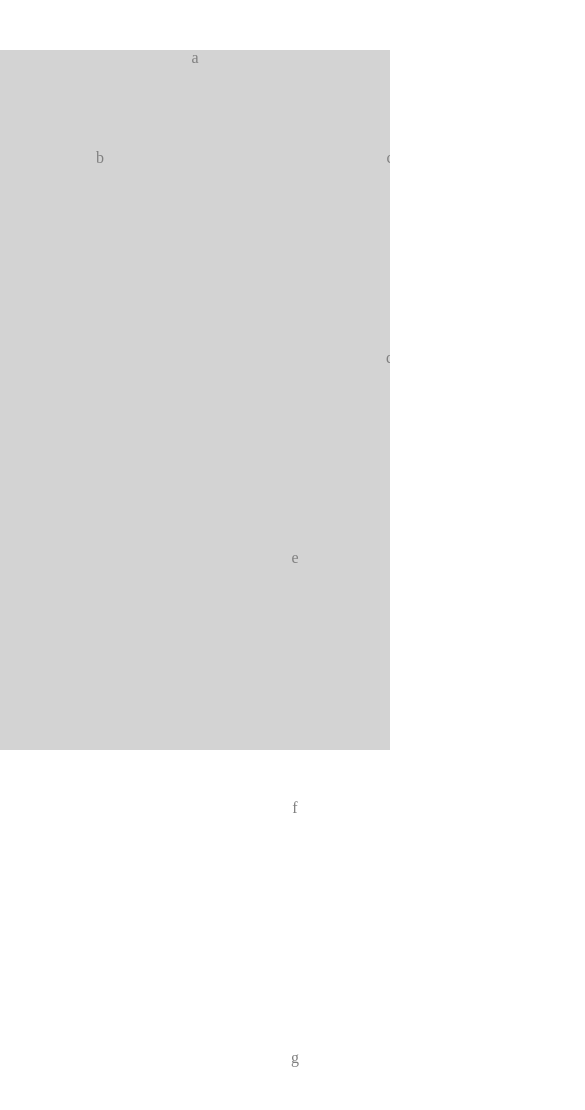
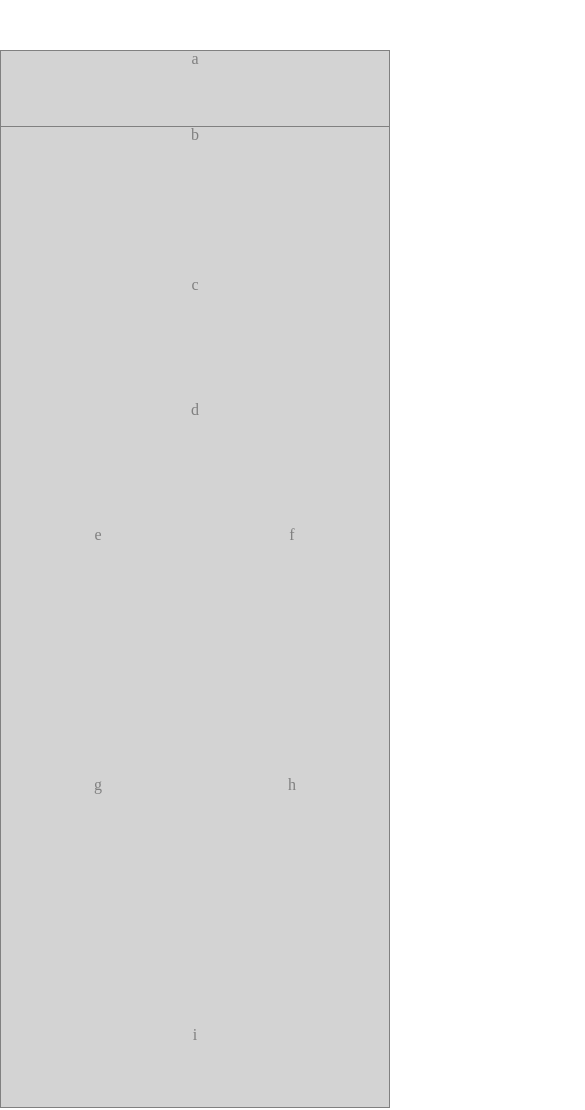
Before and after one commit to Nhuuu/lab-01, a plain HTML site: page index.html in a window 390 px wide. Shown: the top 1110 px of the page, 585 px wide, since content can reach past the window. Drawn offline with Linux system fonts and the light colour scheme.

Commit message:
responsive and borders

```diff
--- a/index.html
+++ b/index.html
@@ -13,9 +13,8 @@
 <body>
   <div id="container">
     <nav>a</nav>
+    <aside>b</aside>
 
-    <main>
-      <aside>b</aside>
     <section id="col-2">
       <div>c</div>
       <div>d</div>
@@ -31,7 +30,6 @@
     <section id="last">
       <div>i</div>
     </section>
-    </main>
   </div>
 </body>
 </html>
--- a/styles/base.css
+++ b/styles/base.css
@@ -2,7 +2,7 @@
 Each box should have a unique background color in mobile view and in desktop view. We are not working with jQuery events yet, so these changes should be observed when the screen size changes and the page is refreshed. */
 
 * {
-  box-sizing: border-box;
+  box-sizing: border-box + 3px;
   text-align: center;
   color: grey;
 }
@@ -10,47 +10,29 @@ Each box should have a unique background color in mobile view and in desktop vie
 #container {
   margin: 50px auto;
   background-color: lightgrey;
-  max-width: 960px;
-  height: 700px;
+  border: solid grey 1px;
 }
 
-main {
-  height: 600px;
-  width: 100%;
+/* Desktop view */
+@media screen and (min-width: 768px){
+  body {
+    background-color: lightcyan;
+  }
+
+  #container {
+    height: 700px;
+    max-width: 964px;
+  }
 }
+/* Mobile view */
+@media screen and (min-width: 480px) and (max-width: 767px){
+  body {
+    background-color: lightcoral;
+    width: auto;
+  }
 
-nav {
-  width: 100%;
-  height: 100px;
+  #container {
+    width: 480px;
+    height: 1055px;
+  }
 }
-
-nav > div {
-  vertical-align: middle;
-}
-
-aside {
-  height: 600px;
-  width: 200px;
-  float: left;
-}
-
-section {
-  overflow: auto;
-}
-
-#col-2 div {
-  height: 200px;
-  width: 380px;
-  float: left;
-}
-
-#col-4 div {
-  height: 250px;
-  width: 190px;
-  float: left;
-}
-
-#last, #last > div {
-  height: 150px;
-  width: 760px;
-}
--- a/styles/layout.css
+++ b/styles/layout.css
@@ -0,0 +1,44 @@
+section {
+  overflow: auto;
+}
+
+section > div {
+  float: left;
+}
+
+nav {
+  border-bottom: solid grey 1px;
+}
+
+aside {
+  border-right: solid grey 1px;
+}
+
+
+/* Desktop View */
+@media screen and (min-width: 768px){
+  nav {
+    width: 100%;
+    height: 100px;
+  }
+
+  aside {
+    height: 600px;
+    width: 200px;
+    float: left;
+  }
+}
+
+/* Mobile View */
+@media screen and (max-width: 767px){
+
+  nav {
+    width: 100%;
+    height: 75px;
+  }
+
+  aside {
+    height: 150px;
+    width: 100%;
+  }
+}
--- a/styles/modules.css
+++ b/styles/modules.css
@@ -0,0 +1,48 @@
+/* Desktop View */
+@media screen and (min-width: 768px){
+  #col-2 div {
+    height: 200px;
+    width: 380px;
+    border-bottom: solid grey 1px;
+  }
+
+  #col-2 div:first-child {
+    border-right: solid grey 1px;
+  }
+
+  #col-4 div {
+    height: 250px;
+    width: 190px;
+    border-bottom: solid grey 1px;
+  }
+
+  #col-4 div:first-child, #col-4 div:nth-child(2), #col-4 div:nth-child(3) {
+    height: 250px;
+    width: 190px;
+    border-right: solid grey 1px;
+  }
+
+  #last, #last > div {
+    height: 150px;
+    width: 760px;
+  }
+}
+
+/* Mobile View */
+@media screen and (max-width: 767px){
+  #col-2 div {
+    height: 125px;
+    width: 100%;
+
+  }
+
+  #col-4 div {
+    height: 250px;
+    width: 50%;
+  }
+
+  #last, #last > div {
+    height: 80px;
+    width: 100%;
+  }
+}
```
Lines whose indentation alone changed are shown as unchanged.
